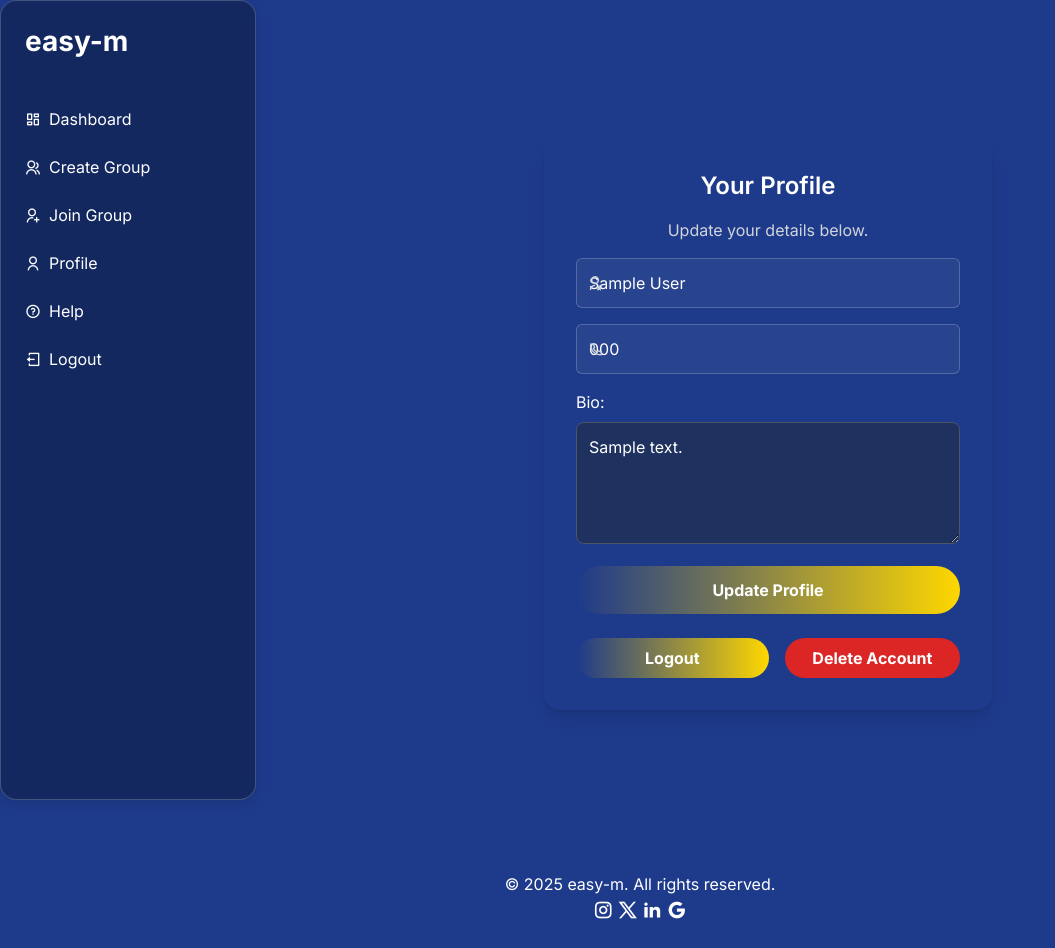
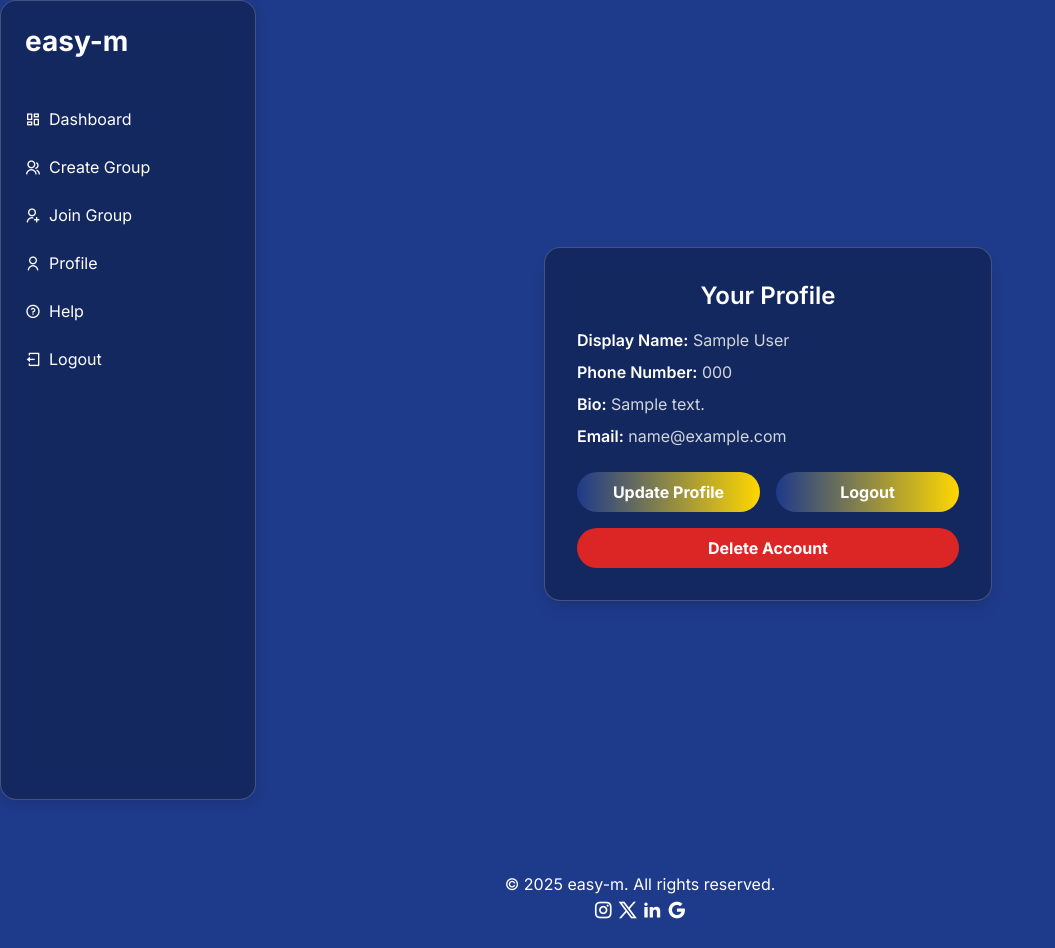
Before and after one commit to StewieC/easy-m, a Django app: page /accounts/profile/ in a window 1280 px wide. Shown: the whole page, without its empty margins (0-1055 px from the left). Run offline with Django 5.2, Linux system fonts and the light colour scheme; a user stored in the database is signed in; tables that the repository leaves empty hold one stand-in row (values such as "Sample post"); some libraries are stand-ins or nearby versions.

Commit message:
Refactor profile template: update form layout, improve button actions, and enhance user experience

```diff
--- a/accounts/templates/accounts/profile.html
+++ b/accounts/templates/accounts/profile.html
@@ -2,9 +2,8 @@
 {% block title %}Profile - easy-m{% endblock %}
 {% block content %}
 <div class="min-h-screen flex items-center justify-center bg-gradient-to-r from-1E3A8A to-FFD700">
-    <div class="glass-card p-8 rounded-2xl shadow-lg max-w-md w-full">
+    <div class="glassmorphism p-8 rounded-2xl shadow-lg max-w-md w-full">
         <h2 class="text-2xl font-semibold mb-4 text-white text-center">Your Profile</h2>
-        <p class="mb-4 text-gray-300 text-center">Update your details below.</p>
         {% if messages %}
         <div class="messages">
             {% for message in messages %}
@@ -12,6 +11,10 @@
             {% endfor %}
         </div>
         {% endif %}
+
+        {% if request.GET.edit %}
+        <!-- Edit Profile Form -->
+        <p class="mb-4 text-gray-300 text-center">Update your details below.</p>
         <form method="post">
             {% csrf_token %}
             <div class="mb-4 relative">
@@ -26,15 +29,30 @@
                 <label for="bio" class="block text-white mb-2">Bio:</label>
                 <textarea id="bio" name="bio" class="w-full p-3 bg-gray-800 bg-opacity-50 text-white border border-gray-600 rounded-lg focus:border-FFD700 focus:outline-none" rows="4" placeholder="Tell us about yourself">{{ user.profile.bio|default_if_none:'' }}</textarea>
             </div>
-            <button type="submit" class="button-gradient hover:bg-FFC107 text-white font-bold py-3 px-6 rounded-full transition w-full">Update Profile</button>
+            <div class="flex space-x-4">
+                <button type="submit" class="button-gradient hover:bg-FFC107 text-white font-bold py-3 px-6 rounded-full transition w-full">Save Changes</button>
+                <a href="{% url 'profile' %}" class="bg-gray-600 hover:bg-gray-700 text-white font-bold py-3 px-6 rounded-full transition w-full text-center">Cancel</a>
+            </div>
         </form>
-        <div class="mt-6 flex space-x-4">
+        {% else %}
+        <!-- View Profile Details -->
+        <div class="mb-6">
+            <p class="text-gray-300 mb-2"><span class="font-semibold text-white">Display Name:</span> {{ user.profile.display_name }}</p>
+            <p class="text-gray-300 mb-2"><span class="font-semibold text-white">Phone Number:</span> {{ user.profile.phone_number|default:"Not set" }}</p>
+            <p class="text-gray-300 mb-2"><span class="font-semibold text-white">Bio:</span> {{ user.profile.bio|default:"Not set" }}</p>
+            <p class="text-gray-300 mb-2"><span class="font-semibold text-white">Email:</span> {{ user.email }}</p>
+        </div>
+        <div class="flex space-x-4">
+            <a href="{% url 'profile' %}?edit=true" class="button-gradient hover:bg-FFC107 text-white font-bold py-2 px-4 rounded-full transition w-full text-center">Update Profile</a>
             <a href="{% url 'logout' %}" class="button-gradient hover:bg-FFC107 text-white font-bold py-2 px-4 rounded-full transition w-full text-center">Logout</a>
+        </div>
+        <div class="mt-4">
             <form method="post" action="{% url 'delete_account' %}" class="w-full">
                 {% csrf_token %}
                 <button type="submit" class="bg-red-600 hover:bg-red-700 text-white font-bold py-2 px-4 rounded-full transition w-full" onclick="return confirm('Are you sure you want to delete your account? This action cannot be undone.');">Delete Account</button>
             </form>
         </div>
+        {% endif %}
     </div>
 </div>
 {% endblock %}
```
